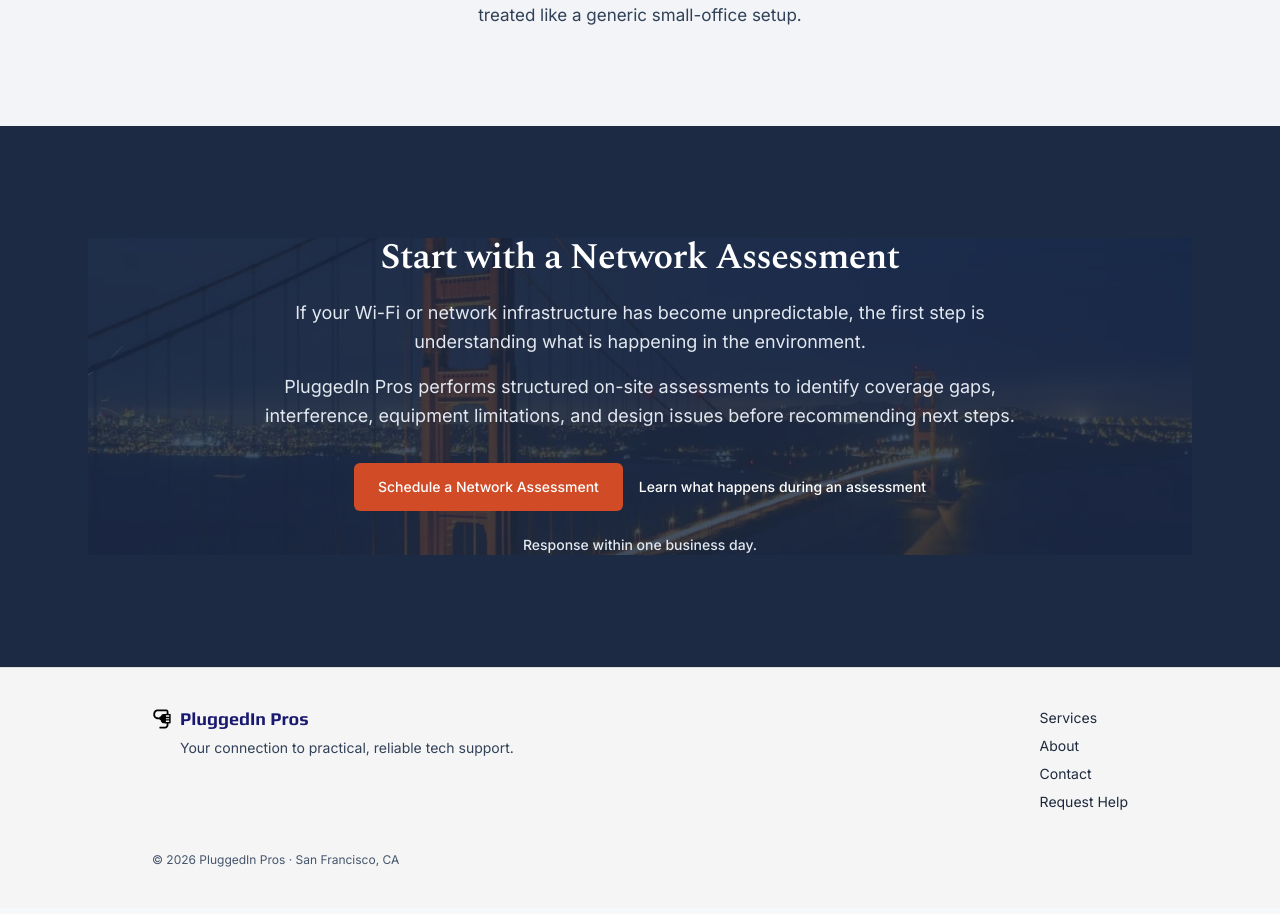
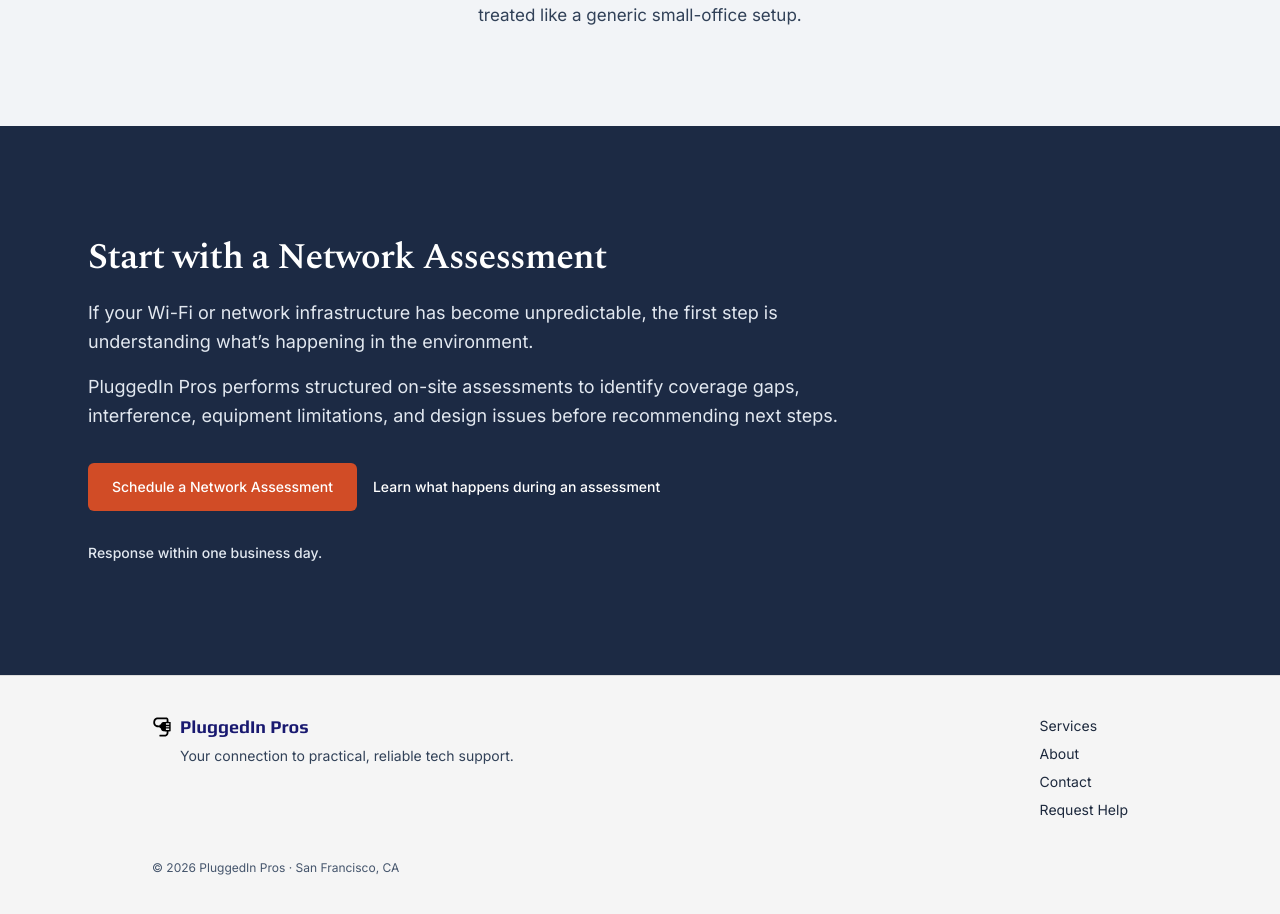
Before and after one commit to getpluggedinsf/website, a Next.js app: page / in a window 1280 px wide. Shown: the part 5240-6154 px from the top of the page. Built offline with nearby package versions, Linux system fonts and the light colour scheme.

Commit message:
Refactor Final CTA to remove background image and switch to left-aligned layout

```diff
--- a/src/components/home/FinalCta.tsx
+++ b/src/components/home/FinalCta.tsx
@@ -1,42 +1,26 @@
-import Image from "next/image";
 import Link from "next/link";
 import Section from "@/components/layout/Section";
 
 export default function FinalCta() {
   return (
-    <Section
-      tone="navy"
-      padded="xl"
-      className="relative overflow-hidden"
-    >
-      <div className="relative isolate">
-        <div className="pointer-events-none absolute inset-0 opacity-18">
-          <Image
-            src="/images/sections/golden-gate-bridge-night.jpg"
-            alt=""
-            fill
-            className="object-cover"
-            aria-hidden="true"
-          />
-        </div>
-
-        <div className="relative mx-auto max-w-3xl text-center">
+    <Section tone="navy" padded="xl">
+      <div className="max-w-3xl">
         <h2 className="font-heading tracking-heading text-3xl font-semibold text-white md:text-4xl">
           Start with a Network Assessment
         </h2>
 
         <p className="mt-5 text-base leading-relaxed text-slate-200 md:text-lg">
-            If your Wi-Fi or network infrastructure has become unpredictable,
-            the first step is understanding what is happening in the environment.
+          If your Wi-Fi or network infrastructure has become unpredictable, the
+          first step is understanding what’s happening in the environment.
         </p>
 
         <p className="mt-4 text-base leading-relaxed text-slate-200 md:text-lg">
           PluggedIn Pros performs structured on-site assessments to identify
-            coverage gaps, interference, equipment limitations, and design
-            issues before recommending next steps.
+          coverage gaps, interference, equipment limitations, and design issues
+          before recommending next steps.
         </p>
 
-          <div className="mt-8 flex flex-col items-center gap-4 sm:flex-row sm:justify-center">
+        <div className="mt-8 flex flex-col items-start gap-4 sm:flex-row sm:items-center">
           <Link
             href="/contact?intent=schedule"
             className="btn-tap btn-mobile-full inline-flex min-h-12 items-center justify-center whitespace-nowrap rounded-md bg-[var(--pip-orange)] px-6 py-3 text-sm font-medium text-white no-underline transition hover:opacity-90"
@@ -52,10 +36,9 @@ export default function FinalCta() {
           </Link>
         </div>
 
-          <p className="mt-6 text-sm font-medium text-slate-200">
+        <p className="mt-8 text-sm font-medium text-slate-200">
           Response within one business day.
         </p>
-        </div>
       </div>
     </Section>
   );
```
Lines whose indentation alone changed are shown as unchanged.
